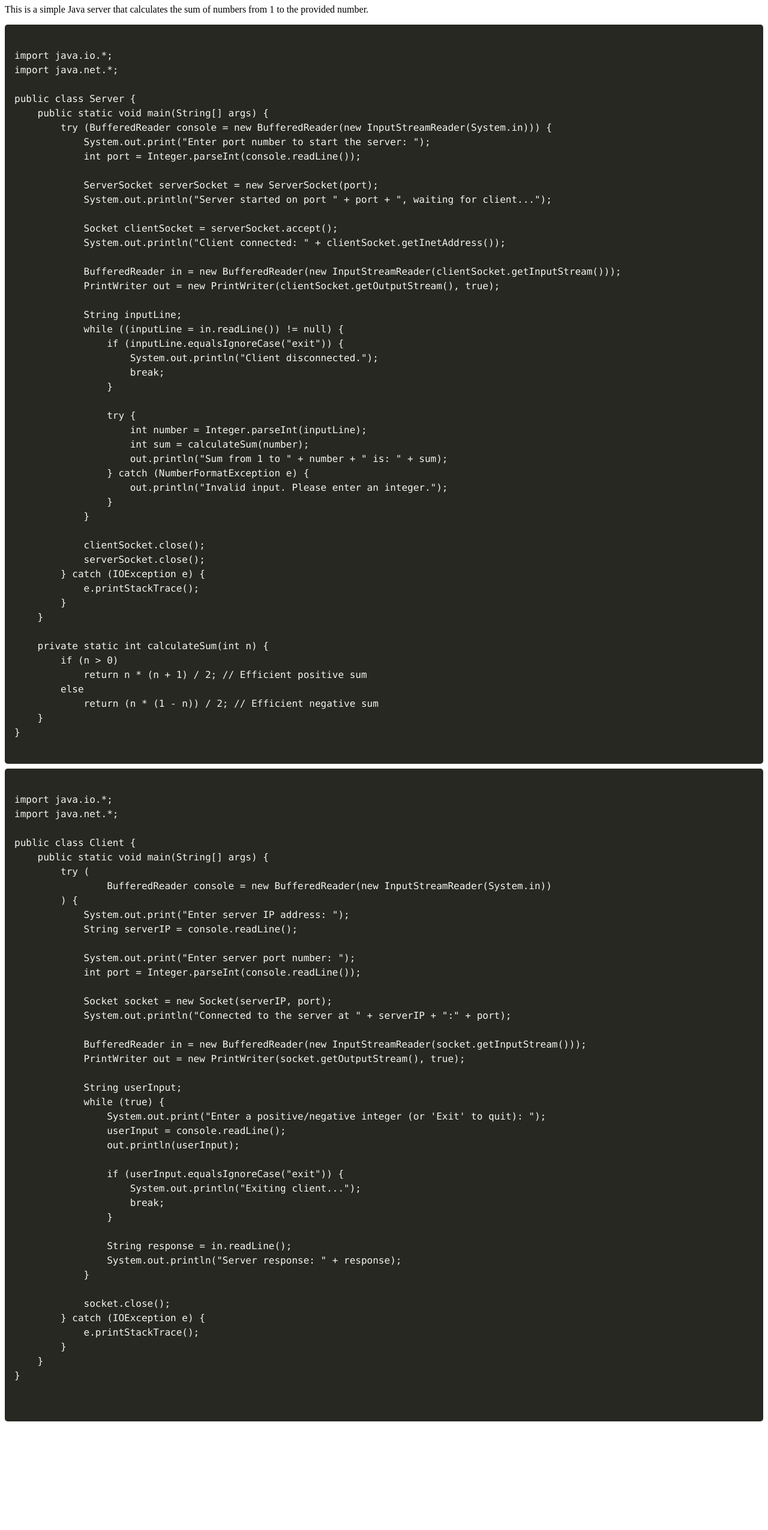
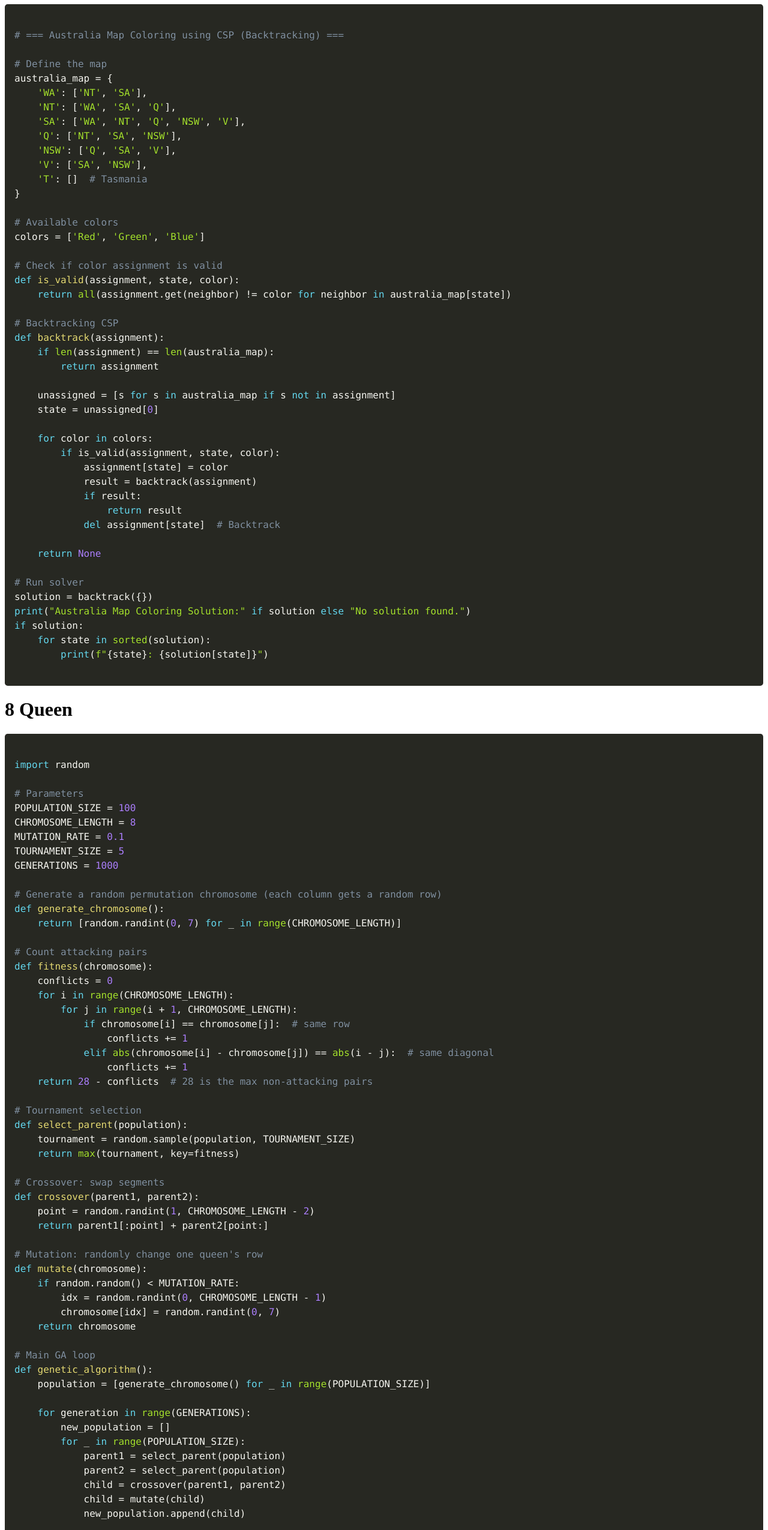
Before and after one commit to ArcticNomad/lab, a plain HTML site: page index.html in a window 1280 px wide. Shown: the part 73-2623 px from the top of the page at 60% size. Before the commit the page ends 2450 px from the top, so only its background shows below. Drawn offline with nearby package versions, Linux system fonts and the light colour scheme.

Commit message:
Update index.html

```diff
--- a/index.html
+++ b/index.html
@@ -3,109 +3,187 @@
 <head>
     <meta charset="UTF-8">
     <meta name="viewport" content="width=device-width, initial-scale=1.0">
-    <title>Server Code Example</title>
+    <title>Australia Map Coloring - CSP Example</title>
     <link href="https://cdnjs.cloudflare.com/ajax/libs/prism/1.24.1/themes/prism-okaidia.min.css" rel="stylesheet" />
     <script src="https://cdnjs.cloudflare.com/ajax/libs/prism/1.24.1/components/prism-core.min.js"></script>
     <script src="https://cdnjs.cloudflare.com/ajax/libs/prism/1.24.1/plugins/autoloader/prism-autoloader.min.js"></script>
 </head>
 <body>
-    <h1>Server Code Example</h1>
-    <p>This is a simple Java server that calculates the sum of numbers from 1 to the provided number.</p>
+    <h1>Australia Map Coloring using CSP</h1>
+    <pre><code class="language-python">
+# === Australia Map Coloring using CSP (Backtracking) ===
 
-    <pre><code class="language-java">
-import java.io.*;
-import java.net.*;
+# Define the map
+australia_map = {
+    'WA': ['NT', 'SA'],
+    'NT': ['WA', 'SA', 'Q'],
+    'SA': ['WA', 'NT', 'Q', 'NSW', 'V'],
+    'Q': ['NT', 'SA', 'NSW'],
+    'NSW': ['Q', 'SA', 'V'],
+    'V': ['SA', 'NSW'],
+    'T': []  # Tasmania
+}
 
-public class Server {
-    public static void main(String[] args) {
-        try (BufferedReader console = new BufferedReader(new InputStreamReader(System.in))) {
-            System.out.print("Enter port number to start the server: ");
-            int port = Integer.parseInt(console.readLine());
+# Available colors
+colors = ['Red', 'Green', 'Blue']
 
-            ServerSocket serverSocket = new ServerSocket(port);
-            System.out.println("Server started on port " + port + ", waiting for client...");
+# Check if color assignment is valid
+def is_valid(assignment, state, color):
+    return all(assignment.get(neighbor) != color for neighbor in australia_map[state])
 
-            Socket clientSocket = serverSocket.accept();
-            System.out.println("Client connected: " + clientSocket.getInetAddress());
+# Backtracking CSP
+def backtrack(assignment):
+    if len(assignment) == len(australia_map):
+        return assignment
 
-            BufferedReader in = new BufferedReader(new InputStreamReader(clientSocket.getInputStream()));
-            PrintWriter out = new PrintWriter(clientSocket.getOutputStream(), true);
+    unassigned = [s for s in australia_map if s not in assignment]
+    state = unassigned[0]
 
-            String inputLine;
-            while ((inputLine = in.readLine()) != null) {
-                if (inputLine.equalsIgnoreCase("exit")) {
-                    System.out.println("Client disconnected.");
-                    break;
-                }
+    for color in colors:
+        if is_valid(assignment, state, color):
+            assignment[state] = color
+            result = backtrack(assignment)
+            if result:
+                return result
+            del assignment[state]  # Backtrack
 
-                try {
-                    int number = Integer.parseInt(inputLine);
-                    int sum = calculateSum(number);
-                    out.println("Sum from 1 to " + number + " is: " + sum);
-                } catch (NumberFormatException e) {
-                    out.println("Invalid input. Please enter an integer.");
-                }
-            }
+    return None
 
-            clientSocket.close();
-            serverSocket.close();
-        } catch (IOException e) {
-            e.printStackTrace();
-        }
-    }
-
-    private static int calculateSum(int n) {
-        if (n > 0)
-            return n * (n + 1) / 2; // Efficient positive sum
-        else
-            return (n * (1 - n)) / 2; // Efficient negative sum
-    }
-}
+# Run solver
+solution = backtrack({})
+print("Australia Map Coloring Solution:" if solution else "No solution found.")
+if solution:
+    for state in sorted(solution):
+        print(f"{state}: {solution[state]}")
     </code></pre>
 
-        <pre><code class="language-java">
-import java.io.*;
-import java.net.*;
 
-public class Client {
-    public static void main(String[] args) {
-        try (
-                BufferedReader console = new BufferedReader(new InputStreamReader(System.in))
-        ) {
-            System.out.print("Enter server IP address: ");
-            String serverIP = console.readLine();
+     <h1>8 Queen</h1>
+    <pre><code class="language-python">
+import random
 
-            System.out.print("Enter server port number: ");
-            int port = Integer.parseInt(console.readLine());
+# Parameters
+POPULATION_SIZE = 100
+CHROMOSOME_LENGTH = 8
+MUTATION_RATE = 0.1
+TOURNAMENT_SIZE = 5
+GENERATIONS = 1000
 
-            Socket socket = new Socket(serverIP, port);
-            System.out.println("Connected to the server at " + serverIP + ":" + port);
+# Generate a random permutation chromosome (each column gets a random row)
+def generate_chromosome():
+    return [random.randint(0, 7) for _ in range(CHROMOSOME_LENGTH)]
 
-            BufferedReader in = new BufferedReader(new InputStreamReader(socket.getInputStream()));
-            PrintWriter out = new PrintWriter(socket.getOutputStream(), true);
+# Count attacking pairs
+def fitness(chromosome):
+    conflicts = 0
+    for i in range(CHROMOSOME_LENGTH):
+        for j in range(i + 1, CHROMOSOME_LENGTH):
+            if chromosome[i] == chromosome[j]:  # same row
+                conflicts += 1
+            elif abs(chromosome[i] - chromosome[j]) == abs(i - j):  # same diagonal
+                conflicts += 1
+    return 28 - conflicts  # 28 is the max non-attacking pairs
 
-            String userInput;
-            while (true) {
-                System.out.print("Enter a positive/negative integer (or 'Exit' to quit): ");
-                userInput = console.readLine();
-                out.println(userInput);
+# Tournament selection
+def select_parent(population):
+    tournament = random.sample(population, TOURNAMENT_SIZE)
+    return max(tournament, key=fitness)
 
-                if (userInput.equalsIgnoreCase("exit")) {
-                    System.out.println("Exiting client...");
-                    break;
-                }
+# Crossover: swap segments
+def crossover(parent1, parent2):
+    point = random.randint(1, CHROMOSOME_LENGTH - 2)
+    return parent1[:point] + parent2[point:]
 
-                String response = in.readLine();
-                System.out.println("Server response: " + response);
-            }
+# Mutation: randomly change one queen's row
+def mutate(chromosome):
+    if random.random() < MUTATION_RATE:
+        idx = random.randint(0, CHROMOSOME_LENGTH - 1)
+        chromosome[idx] = random.randint(0, 7)
+    return chromosome
 
-            socket.close();
-        } catch (IOException e) {
-            e.printStackTrace();
-        }
-    }
-}
+# Main GA loop
+def genetic_algorithm():
+    population = [generate_chromosome() for _ in range(POPULATION_SIZE)]
 
+    for generation in range(GENERATIONS):
+        new_population = []
+        for _ in range(POPULATION_SIZE):
+            parent1 = select_parent(population)
+            parent2 = select_parent(population)
+            child = crossover(parent1, parent2)
+            child = mutate(child)
+            new_population.append(child)
+
+        population = new_population
+        best = max(population, key=fitness)
+        print(f"Generation {generation+1}: Fitness = {fitness(best)} | Solution = {best}")
+
+        if fitness(best) == 28:
+            print(" Solution Found:", best)
+            break
+
+if __name__ == "__main__":
+    genetic_algorithm()
+    </code></pre>
+
+
+
+     <h1>8 Queen</h1>
+    <pre><code class="language-python">
+board = [
+    [5, 3, 0, 0, 7, 0, 0, 0, 0],
+    [6, 0, 0, 1, 9, 5, 0, 0, 0],
+    [0, 9, 8, 0, 0, 0, 0, 6, 0],
+
+    [8, 0, 0, 0, 6, 0, 0, 0, 3],
+    [4, 0, 0, 8, 0, 3, 0, 0, 1],
+    [7, 0, 0, 0, 2, 0, 0, 0, 6],
+
+    [0, 6, 0, 0, 0, 0, 2, 8, 0],
+    [0, 0, 0, 4, 1, 9, 0, 0, 5],
+    [0, 0, 0, 0, 8, 0, 0, 7, 9]
+]
+
+# Function to check if a number is valid at a given position
+def is_valid(board, row, col, num):
+    for i in range(9):
+        if board[row][i] == num:  # Check row
+            return False
+        if board[i][col] == num:  # Check column
+            return False
+        # Check 3x3 square
+        if board[(row//3)*3 + i//3][(col//3)*3 + i%3] == num:
+            return False
+    return True
+
+# Backtracking solver
+def solve(board):
+    for row in range(9):
+        for col in range(9):
+            if board[row][col] == 0:  # Empty cell
+                for num in range(1, 10):
+                    if is_valid(board, row, col, num):
+                        board[row][col] = num
+                        if solve(board):
+                            return True
+                        board[row][col] = 0  # Undo move
+                return False
+    return True
+
+# Function to print the board
+def print_board(board):
+    for row in board:
+        print(" ".join(str(num) if num != 0 else "." for num in row))
+
+# Run and show results
+print("Original Sudoku:")
+print_board(board)
+
+if solve(board):
+    print("\nSolved Sudoku:")
+    print_board(board)
+else:
+    print("No solution found.")
     </code></pre>
 </body>
 </html>
```
